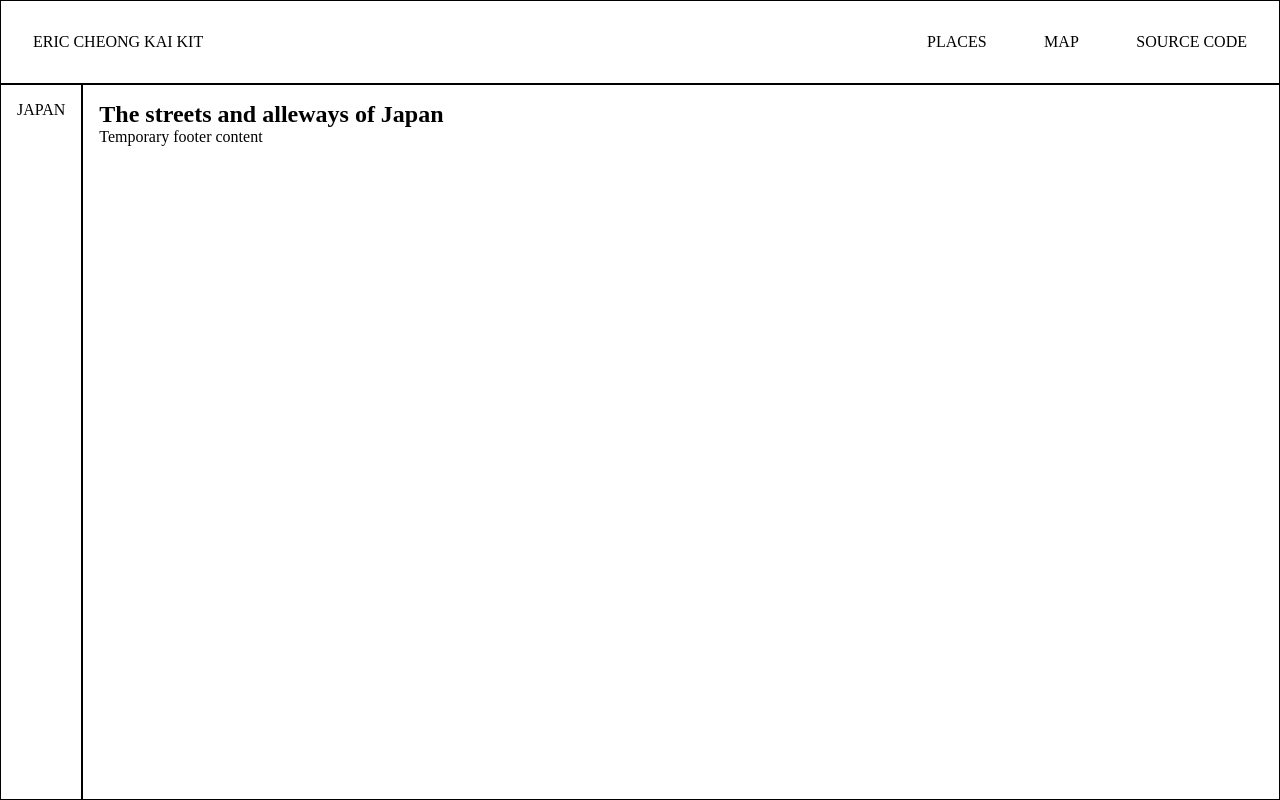
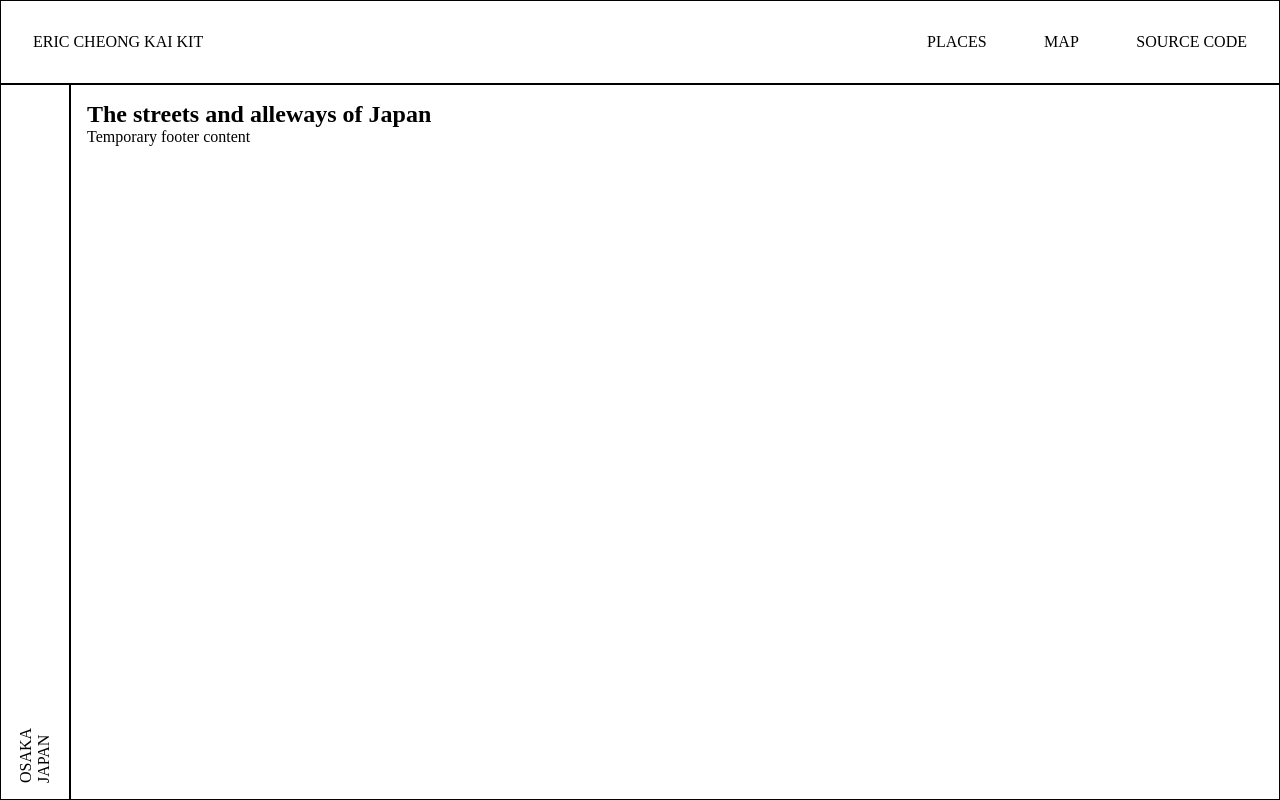
Before and after one commit to 25Ericcheong/binq, a React (Create React App) app: page / in a window 1280 px wide. Built offline with nearby package versions, Linux system fonts and the light colour scheme.

Commit message:
the use of transform and writing mode ensuring contents are rotated in preferred orientation and is in preferred position as well

```diff
--- a/src/App.tsx
+++ b/src/App.tsx
@@ -32,7 +32,8 @@ function App() {
   function renderBody() {
     function renderSidebar() {
       return (
-        <aside className="order-sidebar mark small-spacing">
+        <aside>
+          <p>OSAKA</p>
           <p>JAPAN</p>
         </aside>
       );
@@ -57,7 +58,9 @@ function App() {
     return (
       <body className="order-body">
         <section className="order-body-main">
-          {renderSidebar()}
+          <div className="order-sidebar small-spacing mark">
+            {renderSidebar()}
+          </div>
           <div className="order-body-part small-spacing mark">
             {renderContent()}
             {renderFooter()}
--- a/src/app.scss
+++ b/src/app.scss
@@ -58,6 +58,14 @@
     display: flex;
     flex: 1 0 auto;
 
+    .order-sidebar {
+      display: flex;
+      flex-direction: column;
+      justify-content: flex-end;
+      writing-mode: vertical-rl;
+      transform: rotate(-180deg);
+    }
+
     .order-body-part {
       flex: 1 0 auto;
     }
```
